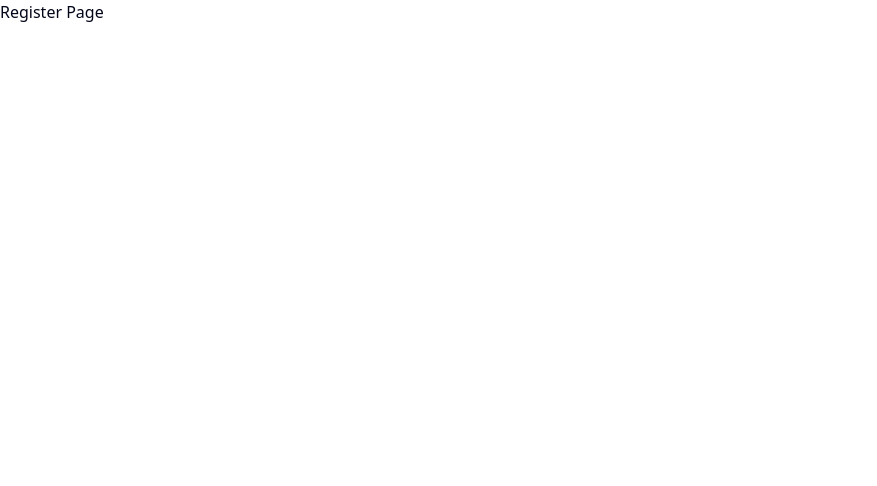
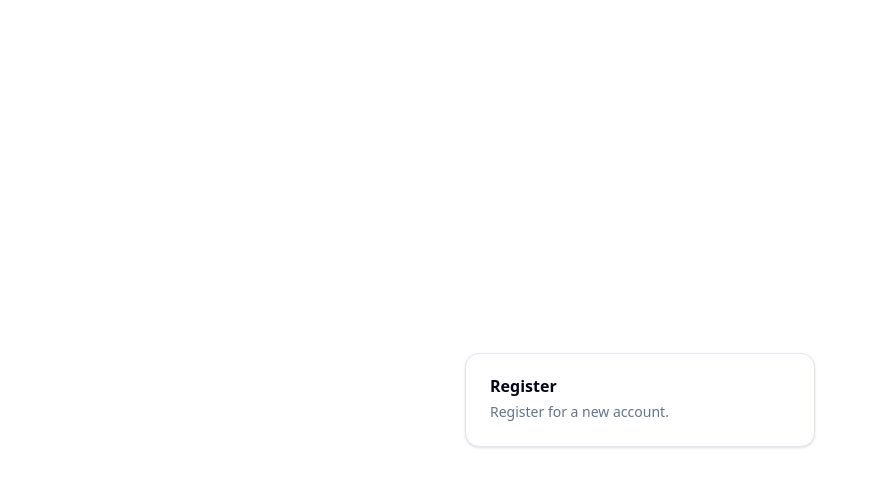
Before and after one commit to eosalalima/next-auth-course, a Next.js app: page /register in a window 1280 px wide. Shown: the top 486 px of the page, without its empty margins (0-877 px from the left). Built offline with nearby package versions, Linux system fonts and the light colour scheme.

Commit message:
Setup Register page

```diff
--- a/app/register/page.tsx
+++ b/app/register/page.tsx
@@ -1,3 +1,12 @@
+import { Card, CardDescription, CardHeader, CardTitle } from "@/components/ui/card";
+
 export default function Register() {
-    return <div>Register Page</div>;
+    return <main className="flex justify-center items-center min-h-screen ">
+        <Card className="w-[350px]">
+            <CardHeader>
+                <CardTitle>Register</CardTitle>
+                <CardDescription>Register for a new account.</CardDescription>
+            </CardHeader>
+        </Card>
+    </main>;
 }
--- /dev/null
+++ b/components/ui/card.tsx
@@ -0,0 +1,92 @@
+import * as React from "react"
+
+import { cn } from "@/lib/utils"
+
+function Card({ className, ...props }: React.ComponentProps<"div">) {
+  return (
+    <div
+      data-slot="card"
+      className={cn(
+        "bg-card text-card-foreground flex flex-col gap-6 rounded-xl border py-6 shadow-sm",
+        className
+      )}
+      {...props}
+    />
+  )
+}
+
+function CardHeader({ className, ...props }: React.ComponentProps<"div">) {
+  return (
+    <div
+      data-slot="card-header"
+      className={cn(
+        "@container/card-header grid auto-rows-min grid-rows-[auto_auto] items-start gap-2 px-6 has-data-[slot=card-action]:grid-cols-[1fr_auto] [.border-b]:pb-6",
+        className
+      )}
+      {...props}
+    />
+  )
+}
+
+function CardTitle({ className, ...props }: React.ComponentProps<"div">) {
+  return (
+    <div
+      data-slot="card-title"
+      className={cn("leading-none font-semibold", className)}
+      {...props}
+    />
+  )
+}
+
+function CardDescription({ className, ...props }: React.ComponentProps<"div">) {
+  return (
+    <div
+      data-slot="card-description"
+      className={cn("text-muted-foreground text-sm", className)}
+      {...props}
+    />
+  )
+}
+
+function CardAction({ className, ...props }: React.ComponentProps<"div">) {
+  return (
+    <div
+      data-slot="card-action"
+      className={cn(
+        "col-start-2 row-span-2 row-start-1 self-start justify-self-end",
+        className
+      )}
+      {...props}
+    />
+  )
+}
+
+function CardContent({ className, ...props }: React.ComponentProps<"div">) {
+  return (
+    <div
+      data-slot="card-content"
+      className={cn("px-6", className)}
+      {...props}
+    />
+  )
+}
+
+function CardFooter({ className, ...props }: React.ComponentProps<"div">) {
+  return (
+    <div
+      data-slot="card-footer"
+      className={cn("flex items-center px-6 [.border-t]:pt-6", className)}
+      {...props}
+    />
+  )
+}
+
+export {
+  Card,
+  CardHeader,
+  CardFooter,
+  CardTitle,
+  CardAction,
+  CardDescription,
+  CardContent,
+}
```
